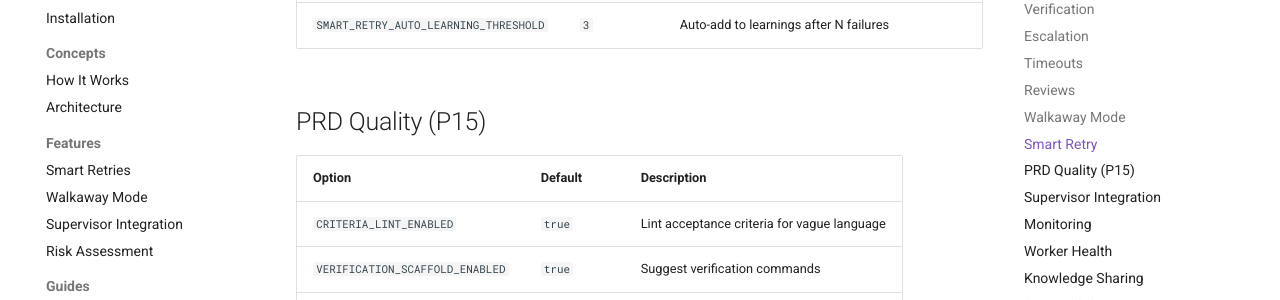
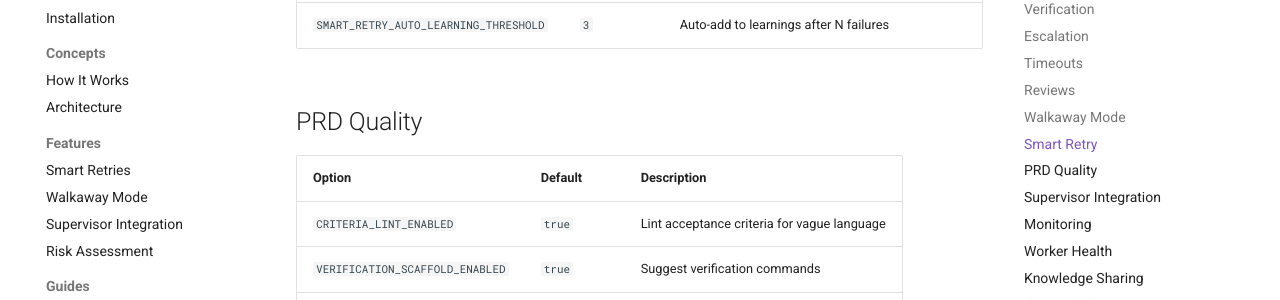
Before and after one commit to rjarow/brigade, an MkDocs documentation site: the page built from docs/configuration.md, in a window 1280 px wide and 900 px high, scrolled down 2997 px. Shown: the part 153-453 px from the top of the window. Built offline with MkDocs 1.6.1 and Material for MkDocs 9.7.7, drawn with Linux system fonts in a browser that asks for light colours; comment, search, counter and statistics services are not loaded.

Commit message:
docs: Remove internal priority numbers from docs

```diff
--- a/docs/configuration.md
+++ b/docs/configuration.md
@@ -79,7 +79,7 @@ All settings go in `brigade.config`. Everything is optional - Brigade works with
 | `SMART_RETRY_SESSION_FAILURES_MAX` | `5` | Max session failures tracked |
 | `SMART_RETRY_AUTO_LEARNING_THRESHOLD` | `3` | Auto-add to learnings after N failures |
 
-## PRD Quality (P15)
+## PRD Quality
 
 | Option | Default | Description |
 |--------|---------|-------------|
```
